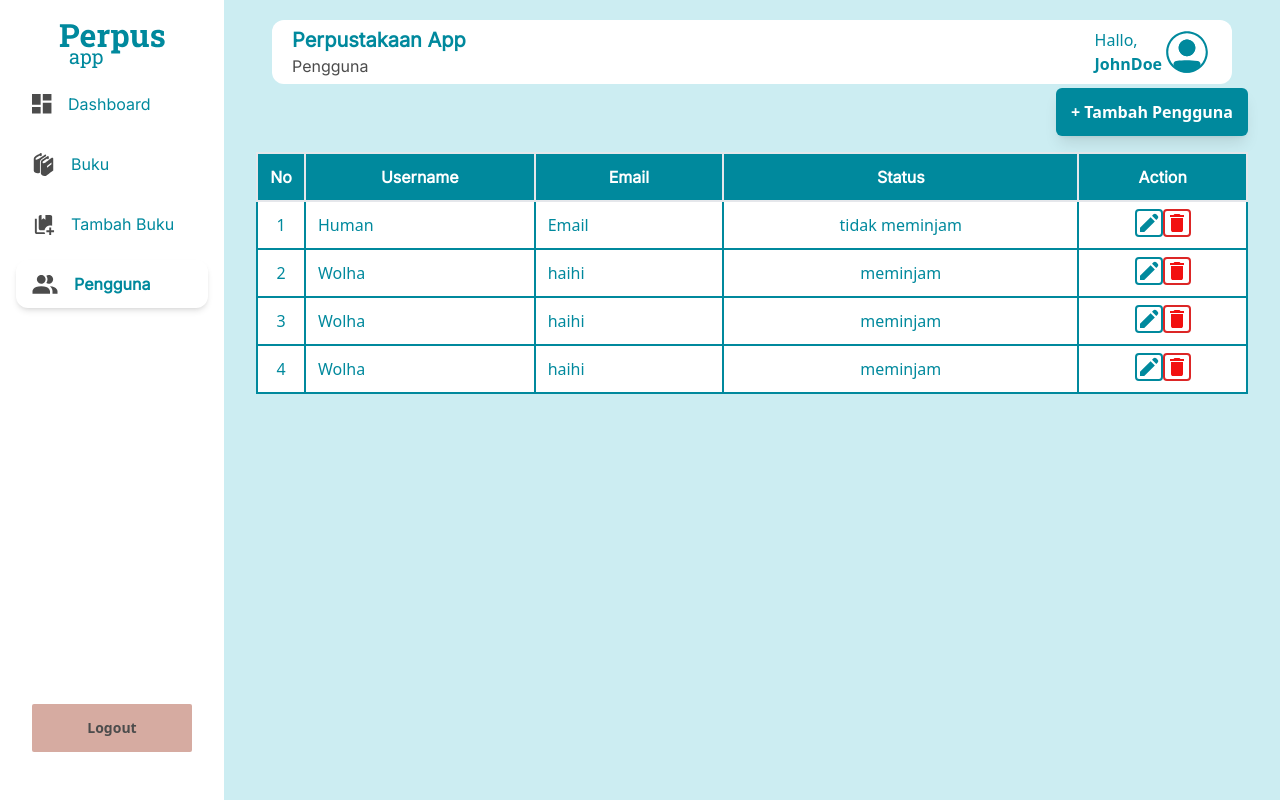
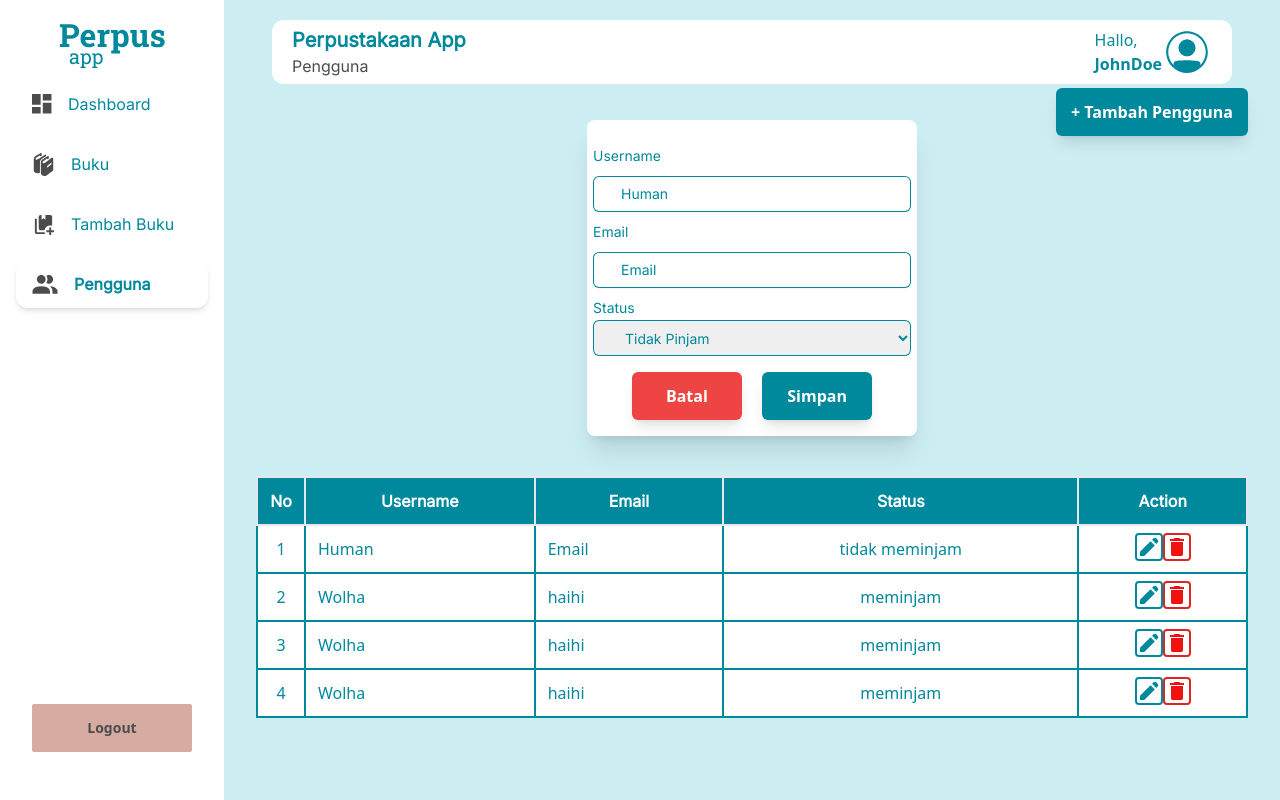
Before and after one commit to Sekolah-Beta-2023/Achmad-Maulana-Achsan_Perpus-App, a Nuxt app: page /users in a window 1280 px wide. Built offline with nearby package versions, Linux system fonts and the light colour scheme.

Commit message:
add edit user

```diff
--- a/components/CardUser.vue
+++ b/components/CardUser.vue
@@ -7,7 +7,7 @@
       {{ user.status ? 'meminjam' : 'tidak meminjam' }}
     </td>
     <td class="border-green-dark border-2 text-center">
-      <button class="w-7 h-7 rounded border-green-dark border-2">
+      <button class="w-7 h-7 rounded border-green-dark border-2" @click="click">
         <img src="../assets/icon-edit.svg" alt="icon-edit" />
       </button>
       <button class="w-7 h-7 rounded border-red-600 border-2">
@@ -34,6 +34,10 @@ export default {
       type: Number,
       default: 1,
     },
+    click: {
+      type: Function,
+      default: () => {},
+    },
   },
 }
 </script>
--- a/components/InputComponent.vue
+++ b/components/InputComponent.vue
@@ -8,6 +8,7 @@
     <div class="relative mt-2 rounded-md shadow-sm">
       <input
         :id="id"
+        :value="value"
         :type="type"
         name="email"
         class="block font-inter w-full rounded-md border-0 py-1.5 pl-7 pr-20 text-green-dark ring-1 ring-inset ring-green-dark placeholder:text-gray-400 focus:ring-2 focus:ring-inset focus:ring-green-dark sm:text-sm sm:leading-6"
@@ -19,6 +20,7 @@
 <script>
 export default {
   name: 'InputComponent',
+
   props: {
     label: {
       type: String,
@@ -40,6 +42,10 @@ export default {
       type: String,
       default: 'name',
     },
+    value: {
+      type: String,
+      default: '',
+    },
   },
 }
 </script>
--- a/pages/users.vue
+++ b/pages/users.vue
@@ -51,6 +51,65 @@
             </div>
           </form>
         </div>
+        <!-- Edit User -->
+        <div
+          v-if="!isEdit"
+          class="mt-2 w-full flex justify-center items-center"
+        >
+          <form class="bg-white shadow-xl w-1/3 pt-4 rounded-lg">
+            <div class="flex justify-center items-center gap-4">
+              <div>
+                <InputComponent
+                  id="username"
+                  label="Username"
+                  name="username"
+                  type="text"
+                  placeholder="Username"
+                  :value="users[0].username"
+                />
+                <InputComponent
+                  id="email"
+                  label="Email"
+                  name="email"
+                  type="email"
+                  placeholder="johndoe@gmail.com"
+                  :value="users[0].email"
+                />
+                <div class="w-full mt-2">
+                  <label
+                    class="block font-inter text-sm font-medium leading-6 text-green-dark"
+                    for="status"
+                    >Status</label
+                  >
+                  <select
+                    id="status"
+                    :value="users[0].status"
+                    name="status"
+                    class="block font-inter w-full rounded-md border-0 py-1.5 pl-7 pr-20 text-green-dark ring-1 ring-inset ring-green-dark focus:ring-2 focus:ring-inset focus:ring-green-dark sm:text-sm sm:leading-6 h-9"
+                  >
+                    <option :value="true">Pinjam</option>
+                    <option :value="false">Tidak Pinjam</option>
+                  </select>
+                </div>
+              </div>
+            </div>
+            <div class="flex w-full justify-center my-4 gap-5">
+              <button
+                class="w-1/3 bg-red-500 text-base font-bold h-12 shadow-lg rounded-md text-white"
+                @click="isEdit = !isEdit"
+              >
+                Batal
+              </button>
+              <button
+                type="submit"
+                class="bg-green-dark w-1/3 text-base font-bold h-12 shadow-lg rounded-md text-white"
+              >
+                Simpan
+              </button>
+            </div>
+          </form>
+        </div>
+        <!-- Akhir Edit User -->
         <table class="table-auto w-full mt-10">
           <thead
             class="bg-green-dark w-full h-12 text-white font-inter text-base font-semibold"
@@ -69,6 +128,7 @@
               :key="user.id"
               :user="user"
               :no="i + 1"
+              :click="() => (isEdit = !isEdit)"
             />
           </tbody>
         </table>
@@ -89,6 +149,7 @@ export default {
     return {
       isPengguna: true,
       isCreating: false,
+      isEdit: false,
       users: [
         {
           id: 1,
```
